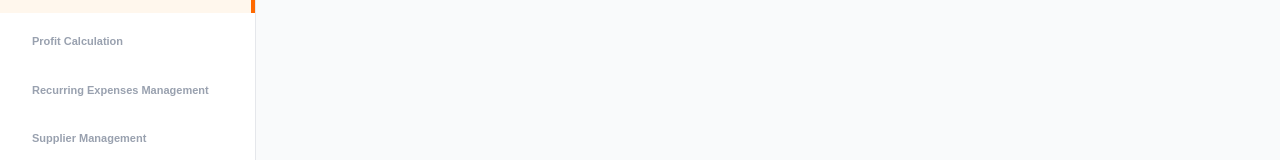
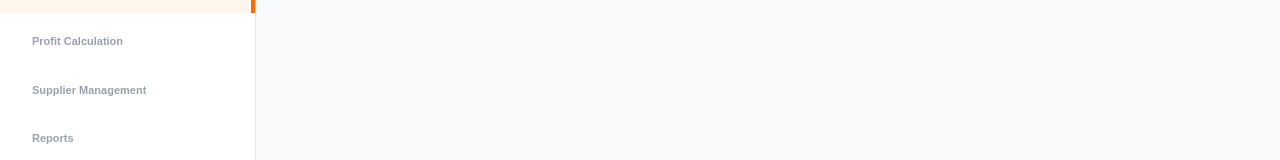
Before and after one commit to LTI-INTERNS/pos-micro-sass, a Next.js app: page /expensesmanagement in a window 1280 px wide. Shown: the part 350-510 px from the top of the page. Built offline with nearby package versions, Linux system fonts and the light colour scheme.

Commit message:
remove: recurring expenses management sidebar link

```diff
--- a/app/components/Admin/common/sidebar.tsx
+++ b/app/components/Admin/common/sidebar.tsx
@@ -23,7 +23,6 @@ const Sidebar = ({ isOpen, onClose }: SidebarProps) => {
     { label: 'Cashier Management', path: '/cashiermanagement' },
     { label: 'Expenses Management', path: '/expensesmanagement' },
     { label: 'Profit Calculation', path: '/profitcalculation' },
-    { label: 'Recurring Expenses Management', path: '/recexpenses' },
     { label: 'Supplier Management', path: '/suppliermanagement' },
     { label: 'Reports', path: '/reports' },
     { label: 'Ai Prediction', path: '/aiprediction' },
```
